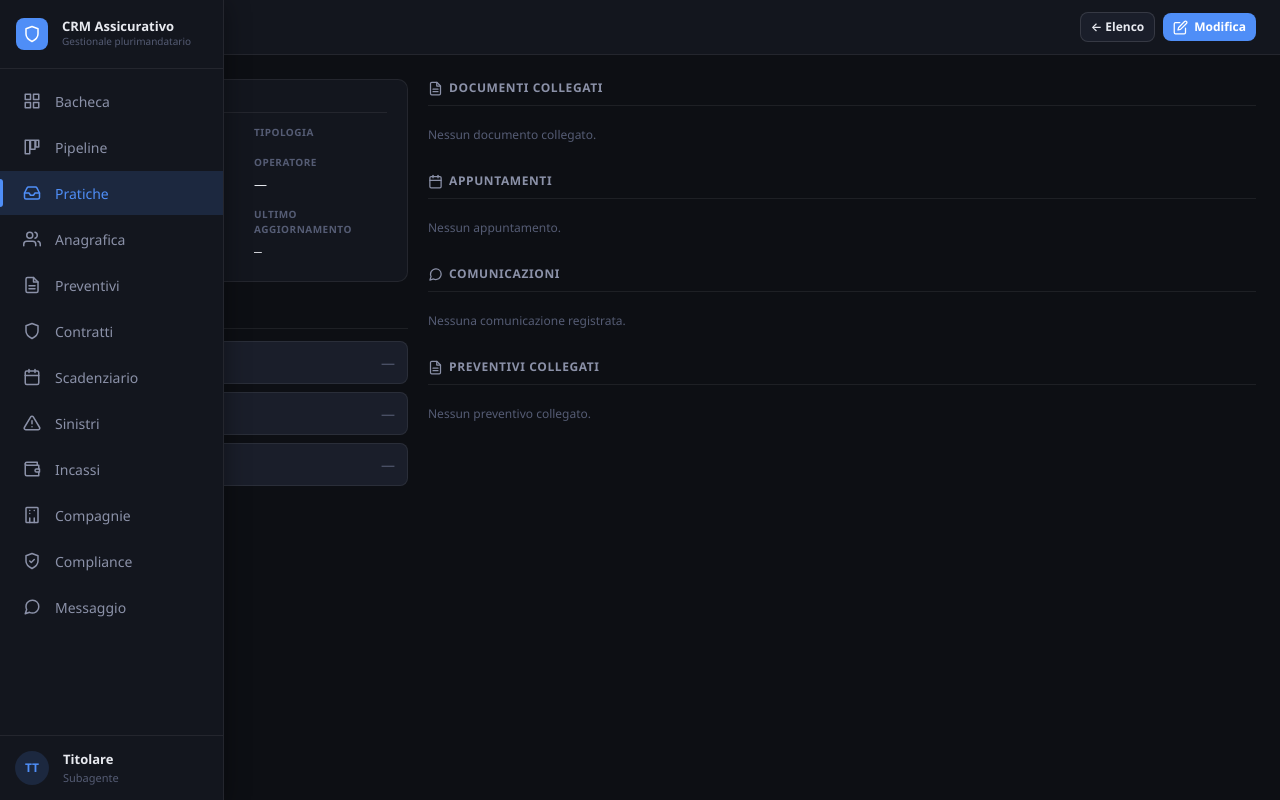
After one commit to GFrenk016/CRM-Software, a Flask app: template templates/pratiche/detail.html in a window 1280 px wide. The commit adds this page. Run offline with Flask 3, Linux system fonts and the light colour scheme; the template is opened without the code that fills it, so the values that code supplies are empty; parts of the project's set-up code (start-up, migrations or seed data) failed here and were passed over.

Commit message:
Fase B step 1: pagina di dettaglio della Pratica
Aggiunge la route pratiche.detail e templates/pratiche/detail.html, la pagina
dove vivra' tutta la lavorazione della Fase B. Sezioni: dati pratica,
collegamenti (contratto/lead/sinistro), documenti collegati, appuntamenti,
comunicazioni e preventivi collegati (Pratica.preventivi).

Link alla scheda dalla lista pratiche (numero + azione 'apri') e dalla scheda
cliente, che ora mostra anche l'elenco delle pratiche del cliente. Riusa i
pattern esistenti (detail-cols, section-title, related-list, badge).

Co-Authored-By: Claude Opus 4.8 <noreply@anthropic.com>
Claude-Session: https://claude.ai/code/session_01HhLytvav3aJ7YhXtDkEkSt

```diff
--- /dev/null
+++ b/templates/pratiche/detail.html
@@ -0,0 +1,102 @@
+{% extends "base.html" %}
+{% set section = "pratiche" %}
+{% block title %}Pratica {{ p.numero_identificativo }}{% endblock %}
+{% block page_title %}Dettaglio pratica{% endblock %}
+{% block actions %}
+  <a class="btn btn-secondary btn-sm" href="{{ url_for('pratiche.index') }}">← Elenco</a>
+  <a class="btn btn-primary btn-sm" href="{{ url_for('pratiche.form', pratica_id=p.id) }}"><svg class="icon icon-sm"><use href="#i-edit"/></svg> Modifica</a>
+{% endblock %}
+
+{% block content %}
+<div class="detail-cols">
+  <!-- Colonna sinistra: dati pratica + avanzamento -->
+  <div>
+    <div class="card">
+      <div class="section-title" style="margin-top:0">
+        <span class="st-left">{{ p.numero_identificativo }}</span>
+        <span class="badge badge-{{ p.stato }}">{{ p.stato|replace('_',' ') }}</span>
+      </div>
+      <div class="detail-grid">
+        <div class="detail-item"><label>Cliente</label><span><a href="{{ url_for('clienti.detail', cliente_id=p.cliente_id) }}">{{ p.cliente.nome_completo }}</a></span></div>
+        <div class="detail-item"><label>Tipologia</label><span>{{ p.tipologia_label }}</span></div>
+        <div class="detail-item"><label>Priorità</label><span class="badge badge-{{ p.priorita }}">{{ p.priorita_label }}</span></div>
+        <div class="detail-item"><label>Operatore</label><span>{{ p.operatore or '—' }}</span></div>
+        <div class="detail-item"><label>Apertura</label><span class="mono">{{ p.data_apertura|data_it }}</span></div>
+        <div class="detail-item"><label>Ultimo aggiornamento</label><span class="mono">{{ p.data_ultimo_aggiornamento|data_it }}</span></div>
+      </div>
+      {% if p.note %}<div class="detail-item" style="margin-top:12px"><label>Note</label><span>{{ p.note }}</span></div>{% endif %}
+    </div>
+
+    <!-- COLLEGAMENTI: le altre entità agganciate alla pratica -->
+    <div class="section-title"><span class="st-left"><svg class="icon icon-sm"><use href="#i-shield"/></svg> Collegamenti</span></div>
+    <div class="related-list">
+      <div class="related-item">
+        <div>Contratto</div>
+        <div>{% if p.contratto %}<a href="{{ url_for('contratti.detail', contratto_id=p.contratto.id) }}"><span class="mono">{{ p.contratto.numero_polizza }}</span></a>{% else %}<span class="muted">—</span>{% endif %}</div>
+      </div>
+      <div class="related-item">
+        <div>Lead</div>
+        <div>{% if p.lead %}{{ p.lead.cliente.nome_completo }} · {{ p.lead.stadio }}{% else %}<span class="muted">—</span>{% endif %}</div>
+      </div>
+      <div class="related-item">
+        <div>Sinistro</div>
+        <div>{% if p.sinistro %}<span class="mono">{{ p.sinistro.numero }}</span>{% else %}<span class="muted">—</span>{% endif %}</div>
+      </div>
+    </div>
+  </div>
+
+  <!-- Colonna destra: lavorazione (documenti, appuntamenti, comunicazioni, preventivi) -->
+  <div>
+    <!-- DOCUMENTI collegati alla pratica.
+         NB: i file si caricano dalla scheda cliente (Documento sta sul cliente);
+         qui si mostrano solo quelli agganciati a questa pratica (pratica_id). -->
+    <div class="section-title" style="margin-top:0"><span class="st-left"><svg class="icon icon-sm"><use href="#i-file-text"/></svg> Documenti collegati</span></div>
+    <div class="related-list">
+      {% for d in p.documenti %}
+      <div class="related-item">
+        <div><span style="font-weight:600">{{ d.filename }}</span> <span class="muted" style="font-size:11px">· {{ d.tipo or 'Altro' }}</span></div>
+        <div class="table-actions">
+          <a class="btn-icon" href="{{ url_for('documenti.download', doc_id=d.id) }}" title="Scarica"><svg class="icon icon-sm"><use href="#i-download"/></svg></a>
+        </div>
+      </div>
+      {% else %}<div class="related-empty">Nessun documento collegato.</div>{% endfor %}
+    </div>
+
+    <!-- APPUNTAMENTI -->
+    <div class="section-title"><span class="st-left"><svg class="icon icon-sm"><use href="#i-calendar"/></svg> Appuntamenti</span></div>
+    <div class="related-list">
+      {% for a in p.appuntamenti %}
+      <div class="related-item">
+        <div><span class="mono">{{ a.data_ora|data_it }}</span> {% if a.tipo %}<span class="badge badge-{{ a.tipo }}">{{ a.tipo }}</span>{% endif %}
+          {% if a.note %}<span class="muted" style="font-size:12px"> · {{ a.note }}</span>{% endif %}</div>
+        <div>{% if a.esito %}<span class="badge badge-{{ a.esito }}">{{ a.esito|replace('_',' ') }}</span>{% endif %}</div>
+      </div>
+      {% else %}<div class="related-empty">Nessun appuntamento.</div>{% endfor %}
+    </div>
+
+    <!-- COMUNICAZIONI (storico/audit) -->
+    <div class="section-title"><span class="st-left"><svg class="icon icon-sm"><use href="#i-message"/></svg> Comunicazioni</span></div>
+    <div class="related-list">
+      {% for com in p.comunicazioni %}
+      <div class="related-item">
+        <div><span class="badge badge-{{ com.canale }}">{{ com.canale }}</span>
+          <span class="muted" style="font-size:12px"> · {{ com.destinatario or '—' }}</span></div>
+        <div><span class="mono">{{ com.data_invio|data_it }}</span> {% if com.esito %}<span class="badge badge-{{ com.esito }}">{{ com.esito }}</span>{% endif %}</div>
+      </div>
+      {% else %}<div class="related-empty">Nessuna comunicazione registrata.</div>{% endfor %}
+    </div>
+
+    <!-- PREVENTIVI collegati (una pratica → molti preventivi) -->
+    <div class="section-title"><span class="st-left"><svg class="icon icon-sm"><use href="#i-file-text"/></svg> Preventivi collegati</span></div>
+    <div class="related-list">
+      {% for prev in p.preventivi %}
+      <div class="related-item">
+        <div><span class="mono">{{ prev.numero }}</span> · {{ prev.oggetto or '—' }}
+          <span class="muted">{{ prev.compagnia.nome if prev.compagnia else '' }}</span></div>
+        <div><span class="badge badge-{{ prev.stato }}">{{ prev.stato }}</span> <span class="mono">{{ prev.premio_proposto|eur }}</span></div>
+      </div>
+      {% else %}<div class="related-empty">Nessun preventivo collegato.</div>{% endfor %}
+    </div>
+  </div>
+</div>
+{% endblock %}
--- a/templates/pratiche/list.html
+++ b/templates/pratiche/list.html
@@ -43,7 +43,7 @@
       <tbody>
         {% for p in pratiche %}
         <tr>
-          <td class="mono font-bold">{{ p.numero_identificativo }}</td>
+          <td class="mono font-bold"><a href="{{ url_for('pratiche.detail', pratica_id=p.id) }}">{{ p.numero_identificativo }}</a></td>
           <td><a href="{{ url_for('clienti.detail', cliente_id=p.cliente_id) }}">{{ p.cliente.nome_completo }}</a></td>
           <td>{{ p.tipologia_label }}</td>
           <td>{{ p.operatore or '—' }}</td>
@@ -51,6 +51,7 @@
           <td class="text-center"><span class="badge badge-{{ p.stato }}">{{ p.stato|replace('_',' ') }}</span></td>
           <td class="mono">{{ p.data_apertura|data_it }}</td>
           <td><div class="table-actions">
+            <a class="btn-icon" href="{{ url_for('pratiche.detail', pratica_id=p.id) }}" title="Apri"><svg class="icon icon-sm"><use href="#i-eye"/></svg></a>
             <a class="btn-icon" href="{{ url_for('pratiche.form', pratica_id=p.id) }}" title="Modifica"><svg class="icon icon-sm"><use href="#i-edit"/></svg></a>
             <form method="post" action="{{ url_for('pratiche.elimina', pratica_id=p.id) }}" onsubmit="return confirm('Eliminare questa pratica?')"><button class="btn-icon"><svg class="icon icon-sm"><use href="#i-trash"/></svg></button></form>
           </div></td>
```
Also changed, not shown: blueprints/pratiche.py (+10 -0 lines), templates/clienti/detail.html (+12 -0 lines).
